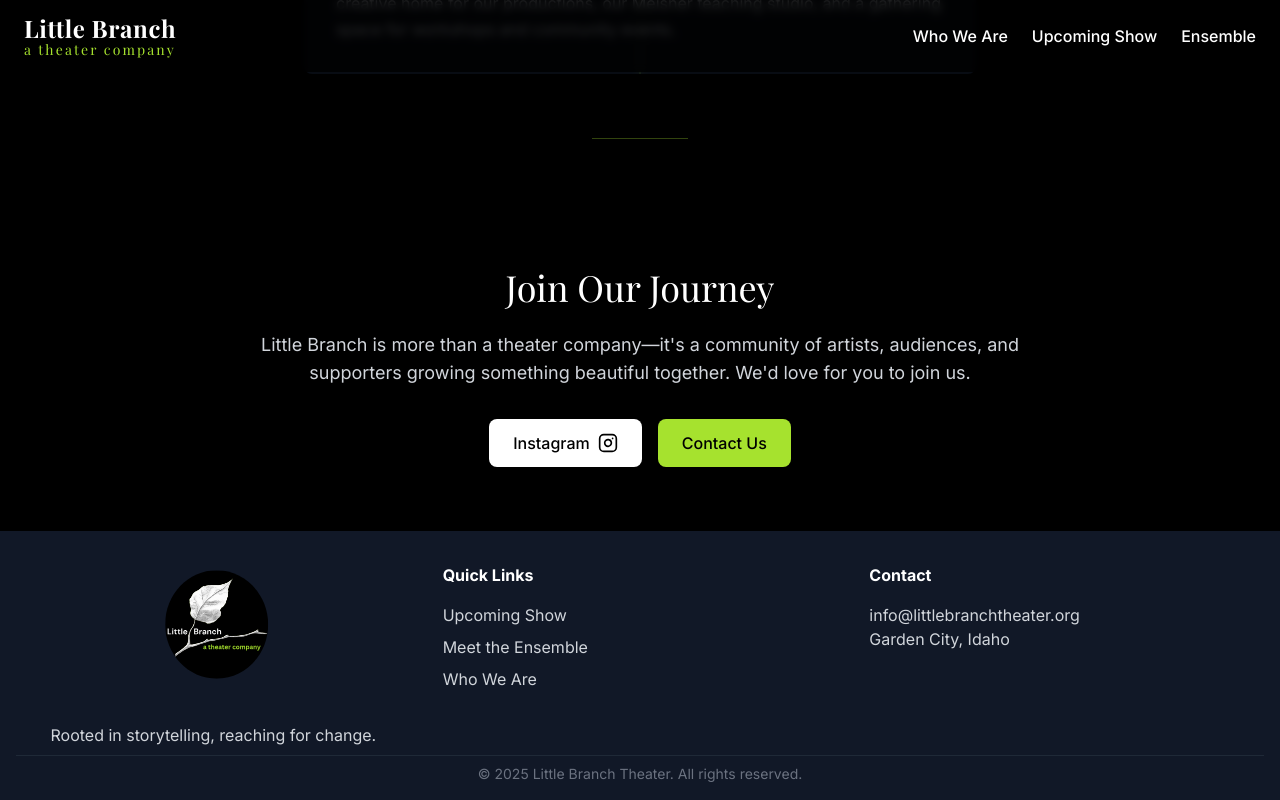
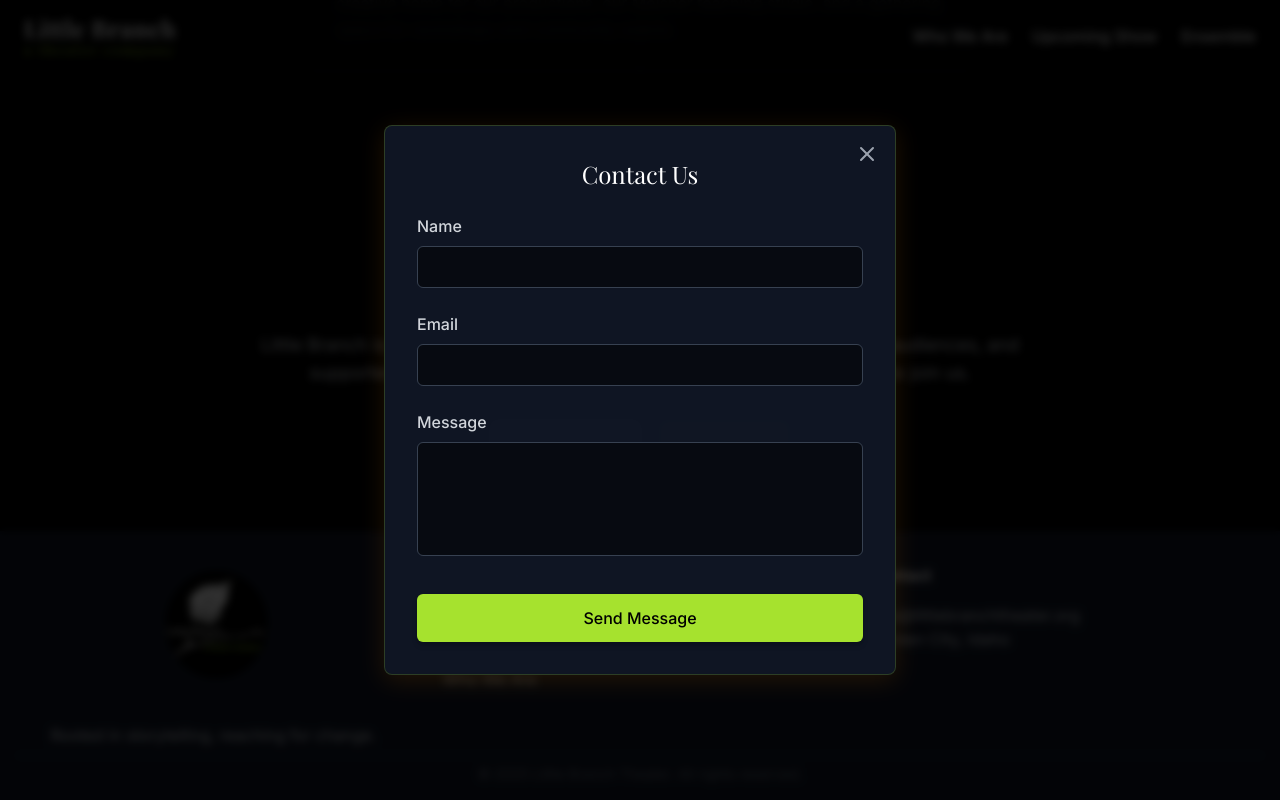
Before and after one commit to gzambran/littleBranchTheater, a Next.js app: page /who-we-are in a window 1280 px wide. Both pictures are taken after a click on the button "Contact Us". Shown: the part 3609-4409 px from the top of the page. Built offline with nearby package versions, Linux system fonts and the light colour scheme; a web font is replaced by a local one.

Commit message:
Added Contact Us form

```diff
--- a/src/app/who-we-are/page.tsx
+++ b/src/app/who-we-are/page.tsx
@@ -1,10 +1,11 @@
 "use client"
 
-import React from 'react'
+import React, { useState } from 'react'
 import Image from 'next/image'
 import { motion } from 'framer-motion'
 import Link from 'next/link'
 import PageHeader, {SiteBlurb} from '@/components/PageHeader'
+import ContactModal from '@/components/ContactModal'
 
 // Animation variants
 const animations = {
@@ -33,6 +34,8 @@ export const revalidate = 3600
 
 export default function WhoWeAre() {
   const { fadeIn, staggerContainer } = animations;
+
+  const [isContactModalOpen, setIsContactModalOpen] = useState(false);
 
   return (
     <div className="min-h-screen bg-black">
@@ -305,7 +308,7 @@ export default function WhoWeAre() {
               </Link>
 
               <button
-                onClick={() => window.alert("Please email us at: info@littlebranchtheater.org")}
+                onClick={() => setIsContactModalOpen(true)}
                 className="bg-accent text-black px-6 py-3 rounded-lg font-medium hover:bg-accent/80 transition-colors shadow-md shadow-black/10"
               >
                 Contact Us
@@ -315,6 +318,10 @@ export default function WhoWeAre() {
         </div>
       </motion.section>
 
+      <ContactModal
+        isOpen={isContactModalOpen}
+        onClose={() => setIsContactModalOpen(false)}
+      />
     </div>
   )
 }
--- /dev/null
+++ b/src/components/ContactModal.tsx
@@ -0,0 +1,171 @@
+"use client"
+
+import React, { useState } from 'react'
+import { motion, AnimatePresence } from 'framer-motion'
+
+type ContactModalProps = {
+  isOpen: boolean;
+  onClose: () => void;
+}
+
+export default function ContactModal({ isOpen, onClose }: ContactModalProps) {
+  const [formState, setFormState] = useState({
+    name: '',
+    email: '',
+    message: '',
+  });
+
+  const [status, setStatus] = useState<'idle' | 'submitting' | 'success' | 'error'>('idle');
+
+  const handleChange = (e: React.ChangeEvent<HTMLInputElement | HTMLTextAreaElement>) => {
+    setFormState({
+      ...formState,
+      [e.target.name]: e.target.value
+    });
+  };
+
+  const handleSubmit = async (e: React.FormEvent) => {
+    e.preventDefault();
+    setStatus('submitting');
+
+    try {
+      const response = await fetch('https://formspree.io/f/xnndneey', {
+        method: 'POST',
+        headers: {
+          'Content-Type': 'application/json'
+        },
+        body: JSON.stringify(formState)
+      });
+
+      if (response.ok) {
+        setStatus('success');
+        setFormState({ name: '', email: '', message: '' });
+        // Auto-close after success message
+        setTimeout(() => {
+          onClose();
+          // Reset status after closing
+          setTimeout(() => setStatus('idle'), 300);
+        }, 3000);
+      } else {
+        setStatus('error');
+      }
+    } catch (error) {
+      setStatus('error');
+    }
+  };
+
+  return (
+    <AnimatePresence>
+      {isOpen && (
+        <motion.div
+          className="fixed inset-0 bg-black/80 backdrop-blur-sm z-50 flex items-center justify-center p-4"
+          initial={{ opacity: 0 }}
+          animate={{ opacity: 1 }}
+          exit={{ opacity: 0 }}
+          onClick={onClose}
+        >
+          <motion.div
+            className="bg-gray-900/90 backdrop-blur-sm rounded-lg max-w-lg w-full p-6 md:p-8 relative shadow-[0_5px_25px_rgba(217,119,6,0.15)] border border-accent/20"
+            initial={{ opacity: 0, y: 10 }}
+            animate={{ opacity: 1, y: 0 }}
+            exit={{ opacity: 0, y: 20 }}
+            onClick={(e) => e.stopPropagation()}
+          >
+            <button
+              onClick={onClose}
+              className="absolute top-4 right-4 text-gray-400 hover:text-white transition-colors"
+              aria-label="Close"
+            >
+              <svg xmlns="http://www.w3.org/2000/svg" width="24" height="24" viewBox="0 0 24 24" fill="none" stroke="currentColor" strokeWidth="2" strokeLinecap="round" strokeLinejoin="round">
+                <line x1="18" y1="6" x2="6" y2="18"></line>
+                <line x1="6" y1="6" x2="18" y2="18"></line>
+              </svg>
+            </button>
+
+            <h2 className="font-display text-2xl mb-6 text-center">Contact Us</h2>
+
+            {status === 'success' ? (
+              <div className="text-center py-8">
+                <svg className="w-16 h-16 text-accent mx-auto mb-4" fill="none" stroke="currentColor" viewBox="0 0 24 24" xmlns="http://www.w3.org/2000/svg">
+                  <path strokeLinecap="round" strokeLinejoin="round" strokeWidth={2} d="M5 13l4 4L19 7" />
+                </svg>
+                <p className="text-xl">Thank you for your message!</p>
+                <p className="text-gray-400 mt-2">We'll get back to you soon.</p>
+              </div>
+            ) : (
+              <form onSubmit={handleSubmit} className="space-y-6">
+                <div>
+                  <label htmlFor="name" className="block text-gray-300 mb-2 font-medium">Name</label>
+                  <input
+                    type="text"
+                    id="name"
+                    name="name"
+                    value={formState.name}
+                    onChange={handleChange}
+                    required
+                    className="w-full px-4 py-2 bg-black/50 border border-gray-700 rounded-md focus:outline-none focus:border-accent text-white"
+                  />
+                </div>
+
+                <div>
+                  <label htmlFor="email" className="block text-gray-300 mb-2 font-medium">Email</label>
+                  <input
+                    type="email"
+                    id="email"
+                    name="email"
+                    value={formState.email}
+                    onChange={handleChange}
+                    required
+                    className="w-full px-4 py-2 bg-black/50 border border-gray-700 rounded-md focus:outline-none focus:border-accent text-white"
+                  />
+                </div>
+
+                <div>
+                  <label htmlFor="message" className="block text-gray-300 mb-2 font-medium">Message</label>
+                  <textarea
+                    id="message"
+                    name="message"
+                    value={formState.message}
+                    onChange={handleChange}
+                    required
+                    rows={4}
+                    className="w-full px-4 py-2 bg-black/50 border border-gray-700 rounded-md focus:outline-none focus:border-accent text-white resize-none"
+                  ></textarea>
+                </div>
+
+                <div style={{ display: 'none' }}>
+                    <label htmlFor="_gotcha">Leave this field empty if you're human:</label>
+                    <input type="text" name="_gotcha" id="_gotcha" />
+                </div>
+
+                <div className="pt-2">
+                  <button
+                    type="submit"
+                    disabled={status === 'submitting'}
+                    className="w-full bg-accent hover:bg-accent/80 text-black py-3 px-6 rounded-md font-medium transition-colors shadow-md shadow-black/20 disabled:opacity-70 disabled:cursor-not-allowed"
+                  >
+                    {status === 'submitting' ? (
+                      <span className="flex items-center justify-center">
+                        <svg className="animate-spin -ml-1 mr-3 h-5 w-5 text-black" xmlns="http://www.w3.org/2000/svg" fill="none" viewBox="0 0 24 24">
+                          <circle className="opacity-25" cx="12" cy="12" r="10" stroke="currentColor" strokeWidth="4"></circle>
+                          <path className="opacity-75" fill="currentColor" d="M4 12a8 8 0 018-8V0C5.373 0 0 5.373 0 12h4zm2 5.291A7.962 7.962 0 014 12H0c0 3.042 1.135 5.824 3 7.938l3-2.647z"></path>
+                        </svg>
+                        Sending...
+                      </span>
+                    ) : 'Send Message'}
+                  </button>
+                </div>
+
+                {status === 'error' && (
+                  <div className="text-red-400 text-center mt-4">
+                    Something went wrong. Please try again.
+                  </div>
+                )}
+              </form>
+            )}
+          </motion.div>
+        </motion.div>
+      )}
+    </AnimatePresence>
+  );
+}
```
